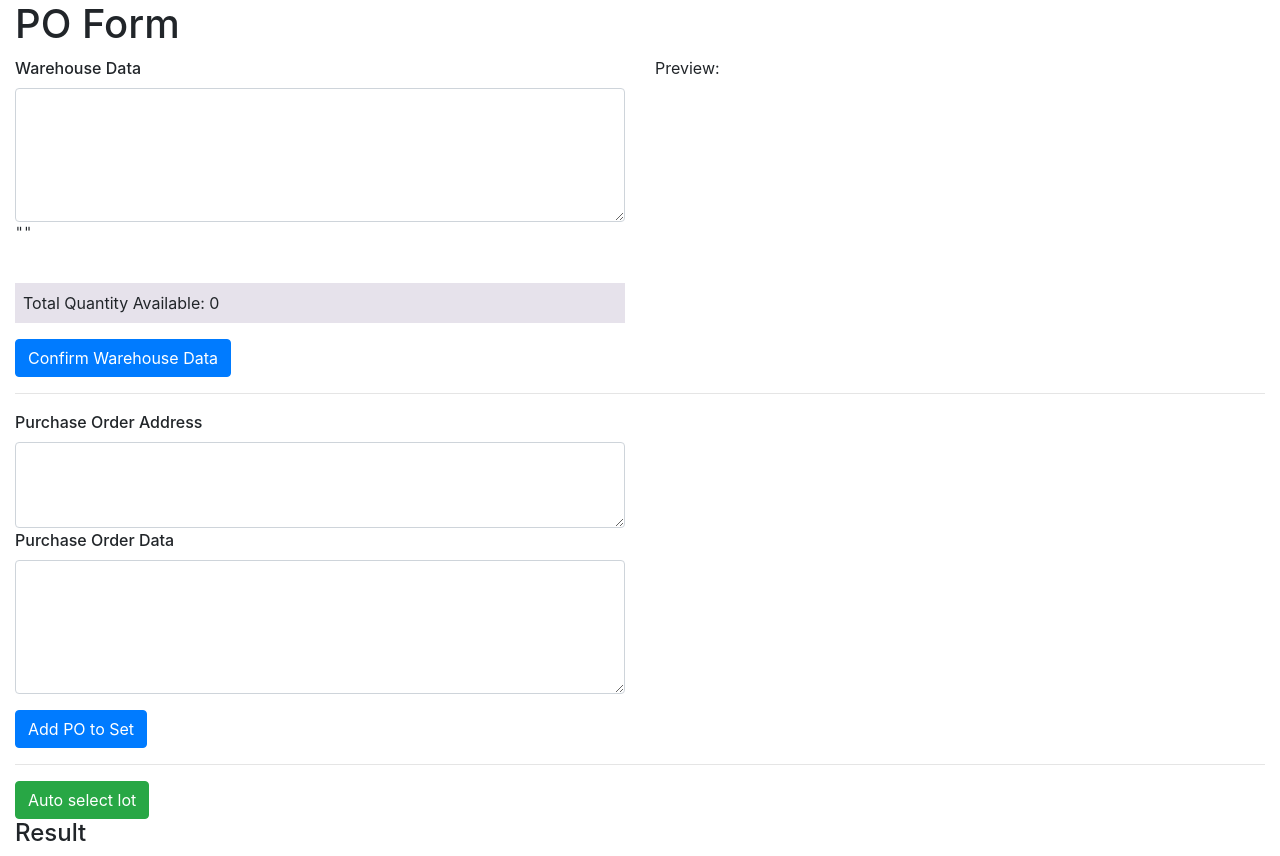
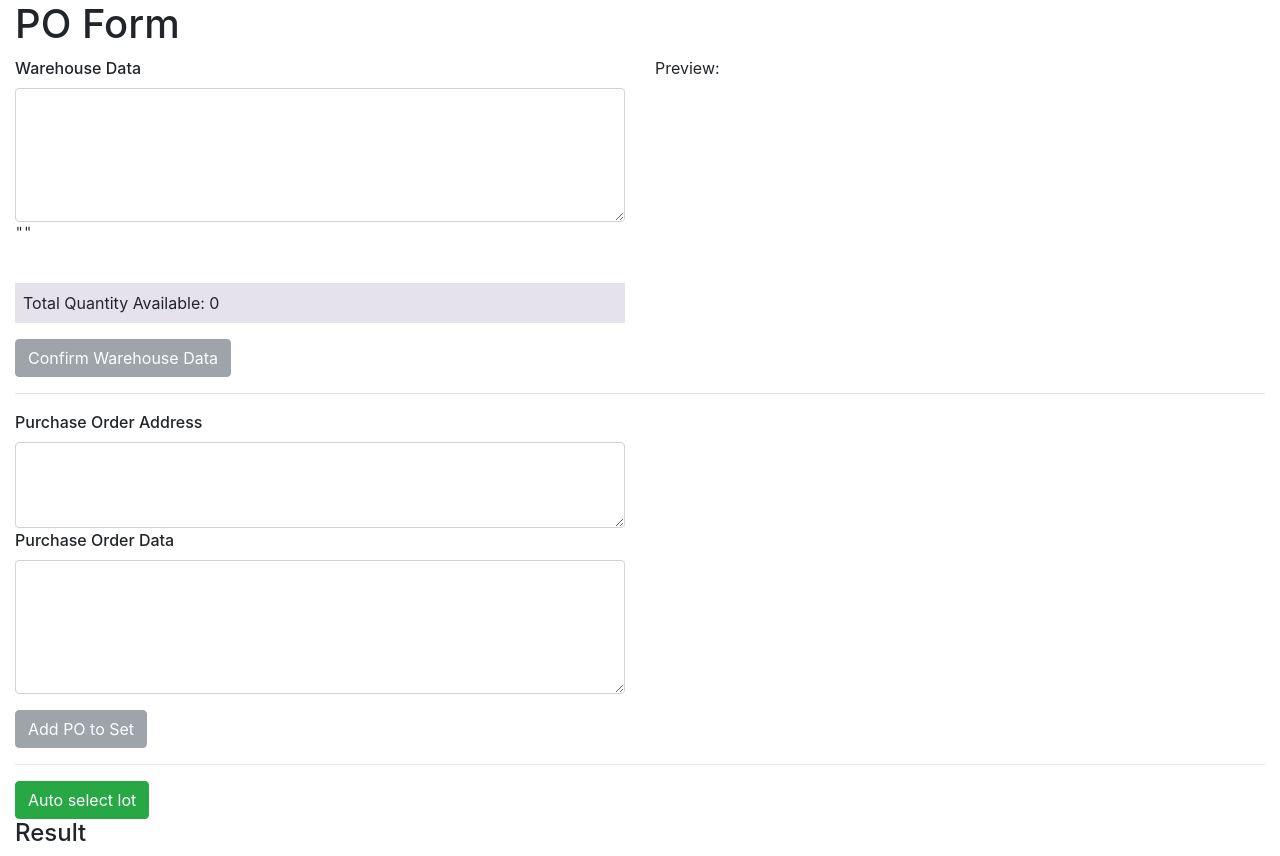
Before and after one commit to Drageaux/hf-accounting-tools, an Angular app in the folder po-processing/: page / in a window 1280 px wide. Built offline with nearby package versions, Linux system fonts and the light colour scheme.

Commit message:
Validate inputs

```diff
--- a/po-processing/src/app/app.component.html
+++ b/po-processing/src/app/app.component.html
@@ -6,6 +6,7 @@
     #warehouseForm="ngForm"
     (keydown)="onKeydown($event, warehouseForm)"
     (ngSubmit)="parseWarehouseData()"
+    novalidate
   >
     <div class="form-group row">
       <div class="col-6">
@@ -18,7 +19,8 @@
           name="warehouse"
           class="form-control"
           id="warehouse-data"
-          #warehouseDataEl
+          required
+          #warehouseDataEl="ngModel"
         ></textarea>
         <pre>{{ warehouseDataEl.value | json }}</pre>
         <br />
@@ -41,7 +43,12 @@
         </ul>
       </div>
     </div>
-    <button type="submit" class="btn btn-primary">
+    <button
+      type="submit"
+      class="btn btn-primary"
+      [class.btn-secondary]="warehouseForm.invalid"
+      [disabled]="warehouseForm.invalid"
+    >
       Confirm Warehouse Data
     </button>
   </form>
@@ -75,7 +82,7 @@
           class="form-control"
           id="po-data"
           required
-          #purchaseOrderEl
+          #purchaseOrderEl="ngModel"
         ></textarea>
       </div>
       <div class="col-6 json">
@@ -110,7 +117,12 @@
         </table>
       </div>
     </div>
-    <button type="submit" class="btn btn-primary">
+    <button
+      type="submit"
+      class="btn btn-primary"
+      [class.btn-secondary]="poForm.invalid"
+      [disabled]="poForm.invalid"
+    >
       Add PO to Set
     </button>
     <div *ngIf="poSetAllItemsAndQuant">
@@ -130,7 +142,6 @@
   >
     Auto select lot
   </button>
-
   <div class="row">
     <div class="col-6">
       <h4>Result</h4>
```
